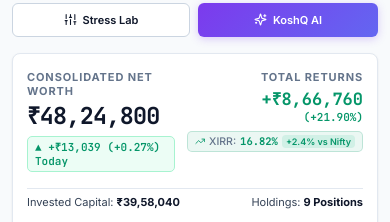
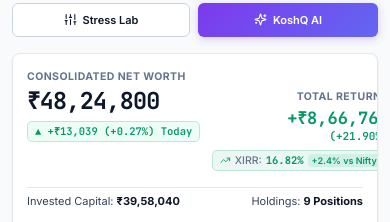
Before and after one commit to intelli-Q6/fintech, a React (Vite) app: page / in a window 390 px wide. Shown: the part 242-464 px from the top of the page. Built offline with nearby package versions, Linux system fonts and the light colour scheme; no server answers.

Commit message:
fix(ui): shift Total Returns and XIRR block down one line on mobile view exclusively

```diff
--- a/src/styles/components.css
+++ b/src/styles/components.css
@@ -1857,20 +1857,30 @@
     width: 100%;
     align-items: flex-start;
   }
+  .hero-stat-label {
+    font-size: 10.5px !important;
+    letter-spacing: 0.04em !important;
+    white-space: nowrap !important;
+  }
   .hero-networth-val {
     font-size: clamp(23px, 6vw, 28px) !important;
   }
-  /* Mobile-only: Total Returns in the top-right */
+  /* Mobile-only: Total Returns in the top-right (shifted one line below) */
   .hero-mobile-return-stat {
     display: flex !important;
     flex-direction: column;
     align-items: flex-end;
     text-align: right;
     flex-shrink: 0;
+    margin-top: 20px !important;
   }
   .hero-today-badge-mobile {
     display: flex !important;
     margin-top: 6px !important;
+  }
+  .hero-today-badge-mobile span {
+    white-space: nowrap !important;
+    font-size: 10.5px !important;
   }
   .hero-xirr-mobile {
     display: flex !important;
@@ -1879,10 +1889,6 @@
   }
   .hero-badges-row {
     display: none !important;
-  }
-  .hero-badges-row .delta-badge {
-    font-size: 11px !important;
-    padding: 2.5px 7px !important;
   }
   .hero-xirr-badge {
     font-size: 10.5px !important;
```
